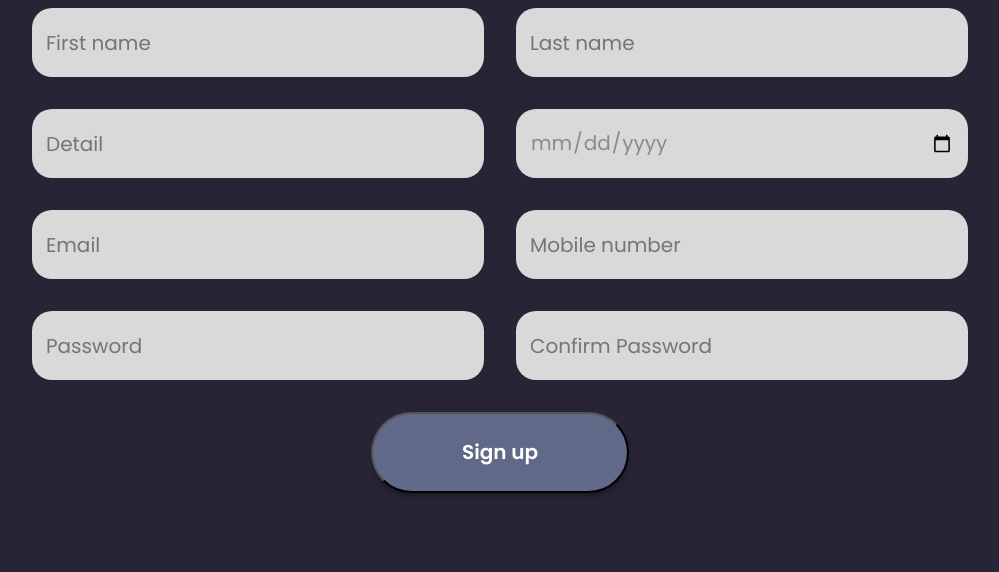
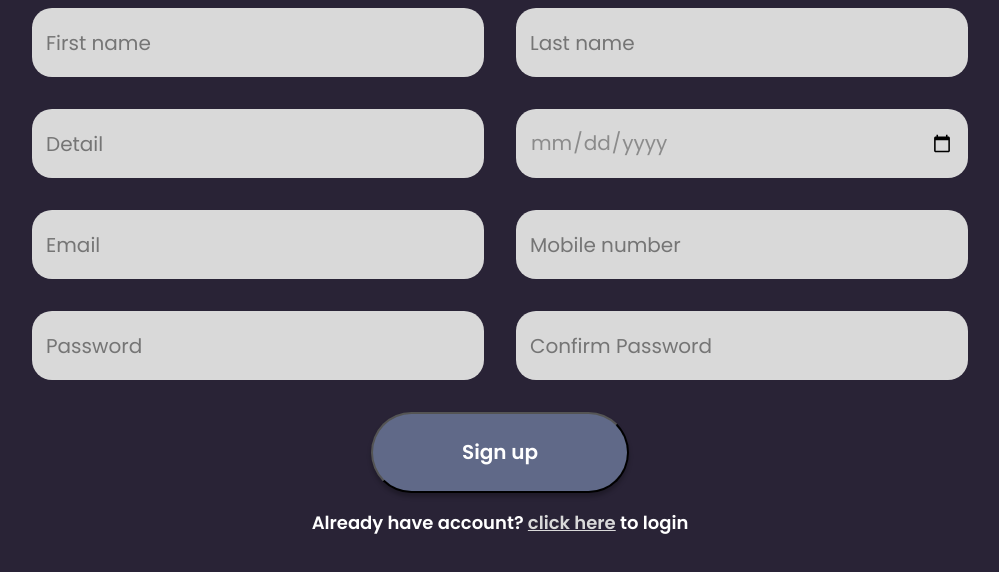
Before and after one commit to gamadigdojo/RegenSyahduSekali, a plain HTML site: page Register/index.html in a window 1280 px wide. Shown: the part 228-800 px from the top of the page, without its empty margins (140-1139 px from the left). Drawn offline with Linux system fonts and the light colour scheme.

Commit message:
tambah link di regist sama homepage

```diff
--- a/Register/index.html
+++ b/Register/index.html
@@ -53,6 +53,9 @@
             <div class="submit-btn">
                 <button type="submit" id="submitBtn" >Sign up</button>
             </div>
+            <div class="link-have-acc">
+                <h1>Already have account? <a href="">click here</a> to login </h1>
+            </div>
             </form>
     </section>
 </body>
--- a/Register/register.css
+++ b/Register/register.css
@@ -156,3 +156,17 @@ button[type=submit]:hover{
  border: none;
  border-radius: 30px;
 }
+
+.link-have-acc{
+    display: flex;
+    justify-content: center;
+    align-items: center;
+    margin-top: 1rem;
+    color: #ffffff;
+    font-size: 12px;
+    font-family: "Poppins";
+}
+
+.link-have-acc a{
+    color: #D9D9D9;
+}
```
Also changed, not shown: Homepage/index.html (+1 -1 lines), Homepage/homepage.css (line endings or trailing spaces).
